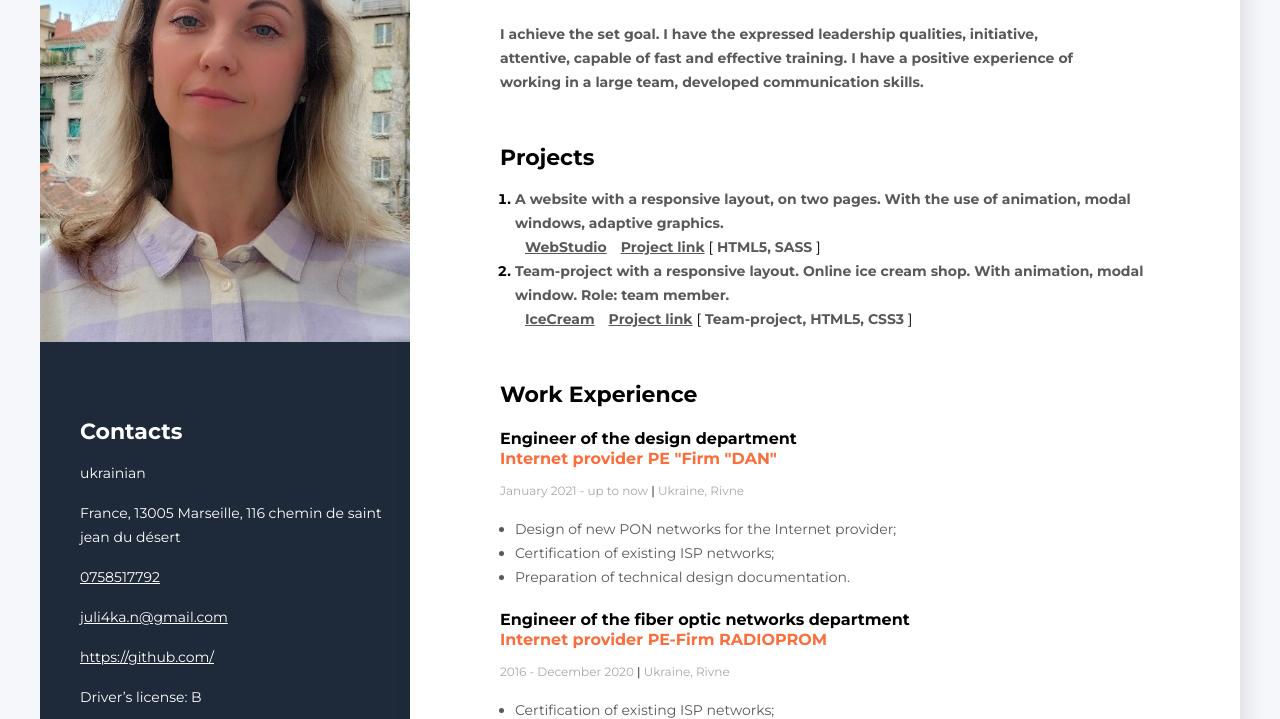
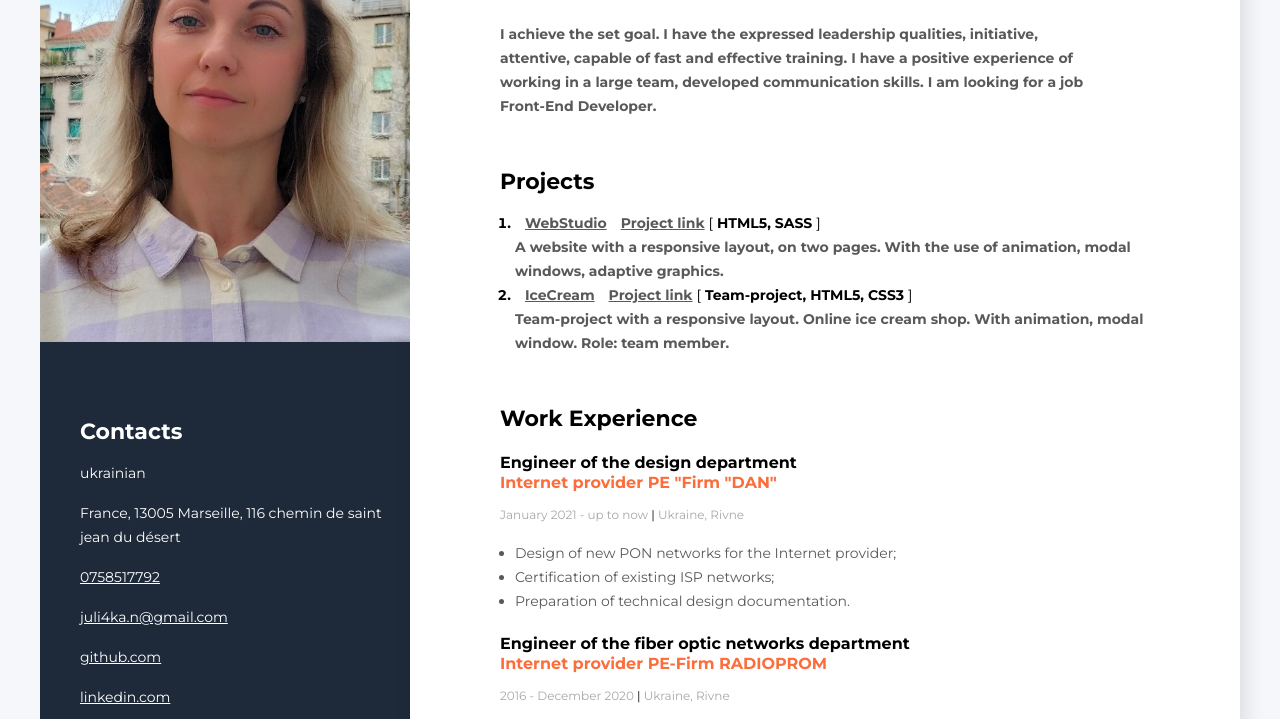
Before and after one commit to Juliia-J/Resume, a plain HTML site: page index.html in a window 1280 px wide. Shown: the part 185-904 px from the top of the page. Drawn offline with Linux system fonts and the light colour scheme.

Commit message:
Update index.html

```diff
--- a/index.html
+++ b/index.html
@@ -25,6 +25,7 @@
                 <p class="about-destription">
                     I achieve the set goal. I have the expressed leadership qualities, initiative, attentive, capable of fast and effective training.
                     I have a positive experience of working in a large team, developed communication skills.
+                    I am looking for a job Front-End Developer.
                 </p>
 
             </div>
@@ -36,22 +37,24 @@
 
                 <ol class="projects-list">
                     <li class="projects-item">
-                        <span class="project">A website with a responsive layout, on two pages. With the use of animation, modal windows, adaptive graphics.<br>
                             <a href="https://juliia-j.github.io/goit-markup-hw-08/"
                               class="project-link">WebStudio</a>
                             <a href="https://github.com/Juliia-J/goit-markup-hw-08"
                                 class="project-link">Project link</a>
                             <span class="project-bracket">[</span> HTML5, SASS <span class="project-bracket">]</span>
-                        </span>
+                            </span><br>
+                            <span class="project">A website with a responsive layout, on two pages. With the use of animation, modal windows,
+                            adaptive graphics.
                     </li>
                     <li class="projects-item">
-                        <span class="project">Team-project with a responsive layout. Online ice cream shop. With animation, modal window. Role: team member.<br>
                             <a href="https://serhiionyshchenko.github.io/team-project/"
                               class="project-link">IceCream</a>
                             <a href="https://github.com/SerhiiOnyshchenko/team-project"
                             class="project-link">Project link</a>
                             <span class="project-bracket">[</span> Team-project, HTML5, CSS3 <span class="project-bracket">]</span>
-                        </span>
+                            </span><br>
+                            <span class="project">Team-project with a responsive layout. Online ice cream shop. With animation, modal window. Role:
+                                team member.
                     </li>
                 </ol>
 
@@ -143,7 +146,11 @@
                 </p>
                 <p>
                     <!-- <span class="contact-type">Phone:</span> -->
-                    <a href="https://github.com/Juliia-J" class="contact-link">https://github.com/</a>
+                    <a href="https://github.com/Juliia-J" class="contact-link">github.com</a>
+                </p>
+                <p>
+                    <!-- <span class="contact-type">Phone:</span> -->
+                    <a href="https://www.linkedin.com/in/juliia-jashchuk-543457236/" class="contact-link">linkedin.com</a>
                 </p>
                 <p>
                     <!-- <span class="contact-type">Driver’s license:</span> -->
```
